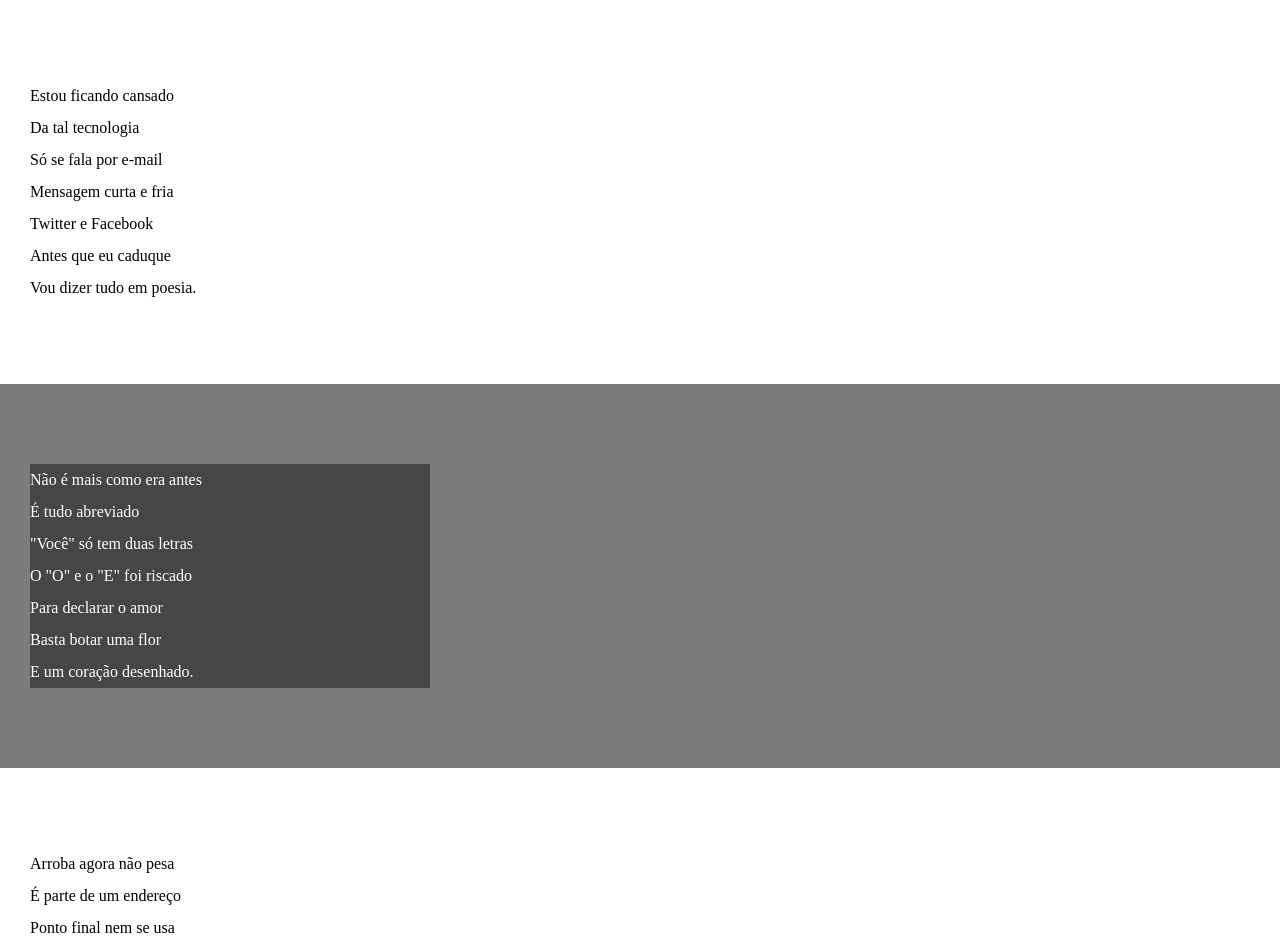
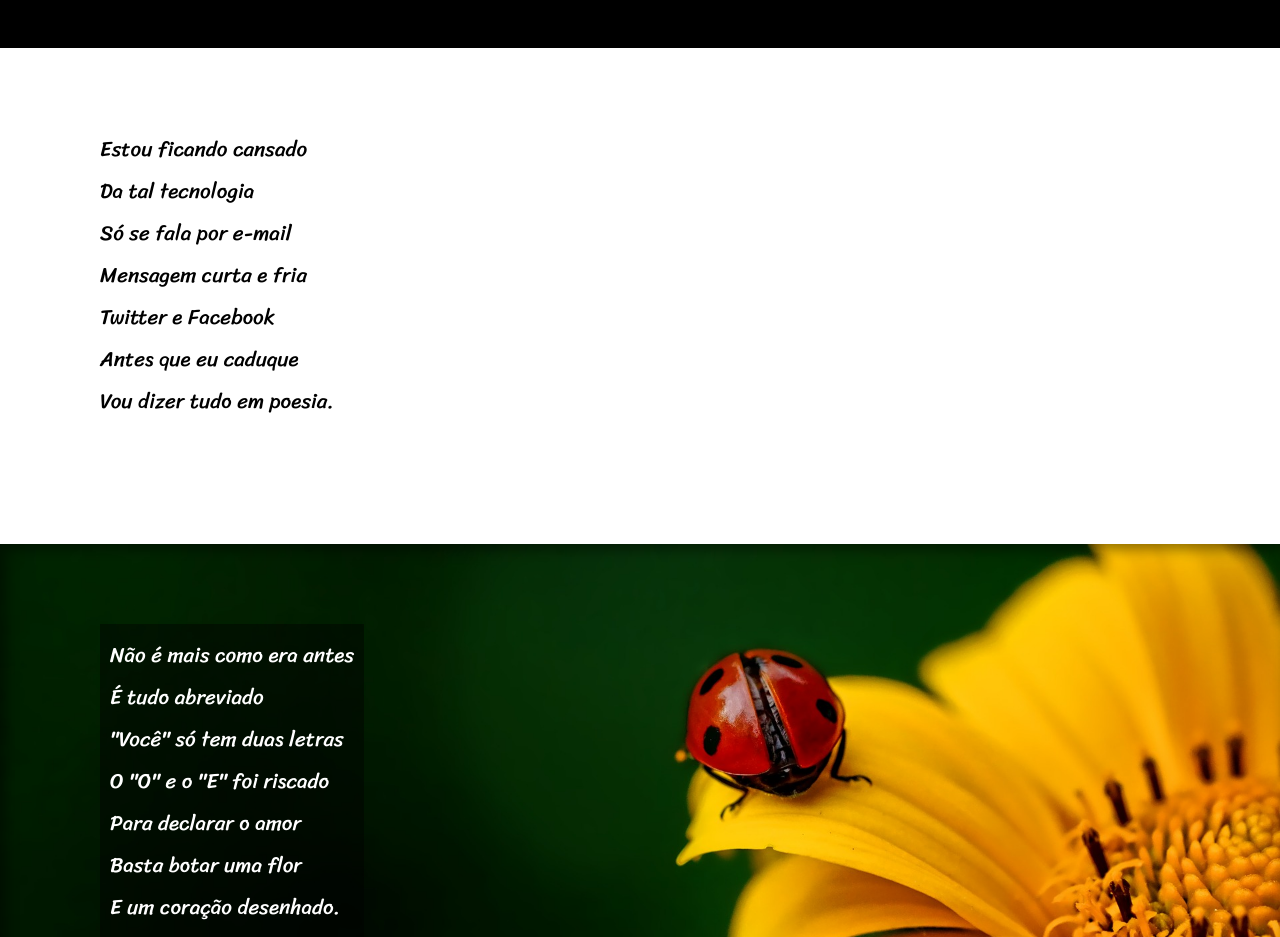
Before and after one commit to fernandogutierrezz/html-css, a plain HTML site: page modulo-3/desafio12/projeto/index.html in a window 1280 px wide. Shown: the part 155-1092 px from the top of the page. Drawn offline with Linux system fonts and the light colour scheme.

Commit message:
atualizacao

```diff
--- a/modulo-3/desafio12/projeto/estilo/estiloGeral.css
+++ b/modulo-3/desafio12/projeto/estilo/estiloGeral.css
@@ -1,7 +1,20 @@
 @charset "UTF-8";
+@import url('https://fonts.googleapis.com/css2?family=Passion+One&family=Sriracha&display=swap');
+
 *{
     margin: 0px;
     padding: 0px;
+
+}
+html,body{
+    font-family: var(--font1);
+    font-size: 21px;
+}
+
+:root{
+    --font1: Verdana, Geneva, Tahoma, sans-serif;
+    --font2: 'Passion One', cursive;
+    --font3: 'Sriracha', cursive;
 }
 
 header{
@@ -12,9 +25,12 @@ header{
 header > h1{
     padding-top: 50px;
     font-variant: small-caps;
+    font-family: var(--font2);
+    font-size: 6vw;
 }
 header > p{
     padding-bottom: 50px;
+    font-size: 16px;
 }
 header a, footer a{
     text-decoration: none;
@@ -28,21 +44,36 @@ section{
     padding-top:10vh;
     padding-bottom: 10vh;
     line-height: 2em;
-    padding-left: 30px;
+    padding-left: 100px;
+    font-family: var(--font3);
 }
 section.normal{
     background-color: white;
     color: black;
 }
+section.normal > p{
+    padding-bottom: 2em;
+}
+
 section.imagem{
     background-color: rgba(0, 0, 0, 0.514);
     color: white;
+    box-shadow: inset 6px 6px 13px 0px rgba(0, 0, 0, 0.425);
+    background-size: cover;
+    background-attachment: fixed;
 }
 section.imagem > p{
-    width: 400px;
+    display: inline-block;
+    padding: 10px;
     background-color: rgba(0, 0, 0, 0.438);
 }
-
+section#img01{
+    background-image: url('../img/background001.jpg');
+    background-position: right center;
+}
+section#img02{
+    background-image: url('../img/background002.jpg');
+}
 footer{
     background-color: black;
     text-align: center;
--- a/modulo-3/desafio12/projeto/index.html
+++ b/modulo-3/desafio12/projeto/index.html
@@ -25,7 +25,7 @@
             </p>
         </section>
 
-        <section class="imagem">
+        <section class="imagem" id="img01">
             <p>
                 Não é mais como era antes <br>
                 É tudo abreviado <br>
@@ -58,7 +58,7 @@
             </p>
         </section>
 
-        <section class="imagem">
+        <section class="imagem" id="img02">
             <p>
                 Tenho saudade das cartas <br>
                 Escritas com a própria mão <br>
```
